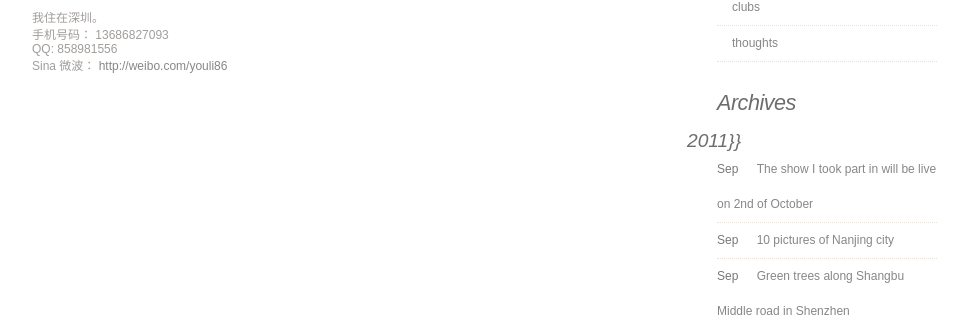
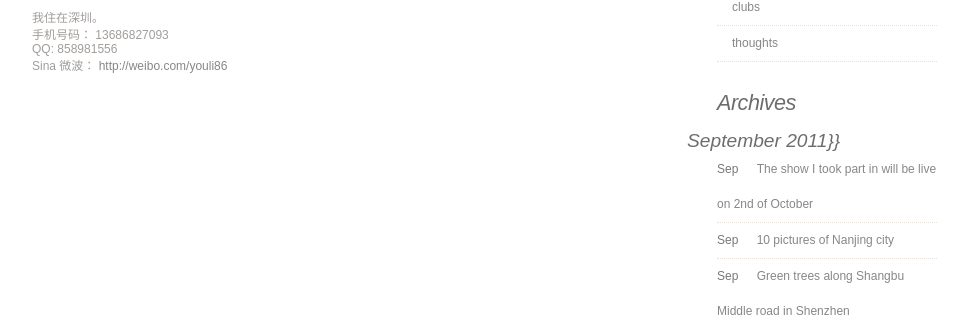
Before and after one commit to iurii/iurii.github.com, a Jekyll site: the page built from about.html, in a window 1280 px wide and 900 px high, scrolled down 566 px. Shown: the part 130-454 px from the top of the window, without its empty margins (143-1111 px from the left). Built offline with Jekyll 4.4.1, drawn with Linux system fonts in a browser that asks for light colours; comment, search, counter and statistics services are not loaded.

Commit message:
archives

```diff
--- a/_layouts/default.html
+++ b/_layouts/default.html
@@ -147,7 +147,7 @@ else {
 
 <ul>
   {% for post in site.posts %}
-	{% capture cmonth %}{{September}}{% endcapture %}
+	{% capture cmonth %}September{% endcapture %}
 	{% unless lmonth == cmonth %}
 		{% unless forloop.first %}</ul>{% endunless %}
 		<h3>{{ cmonth }} 2011}}</h3>
```
